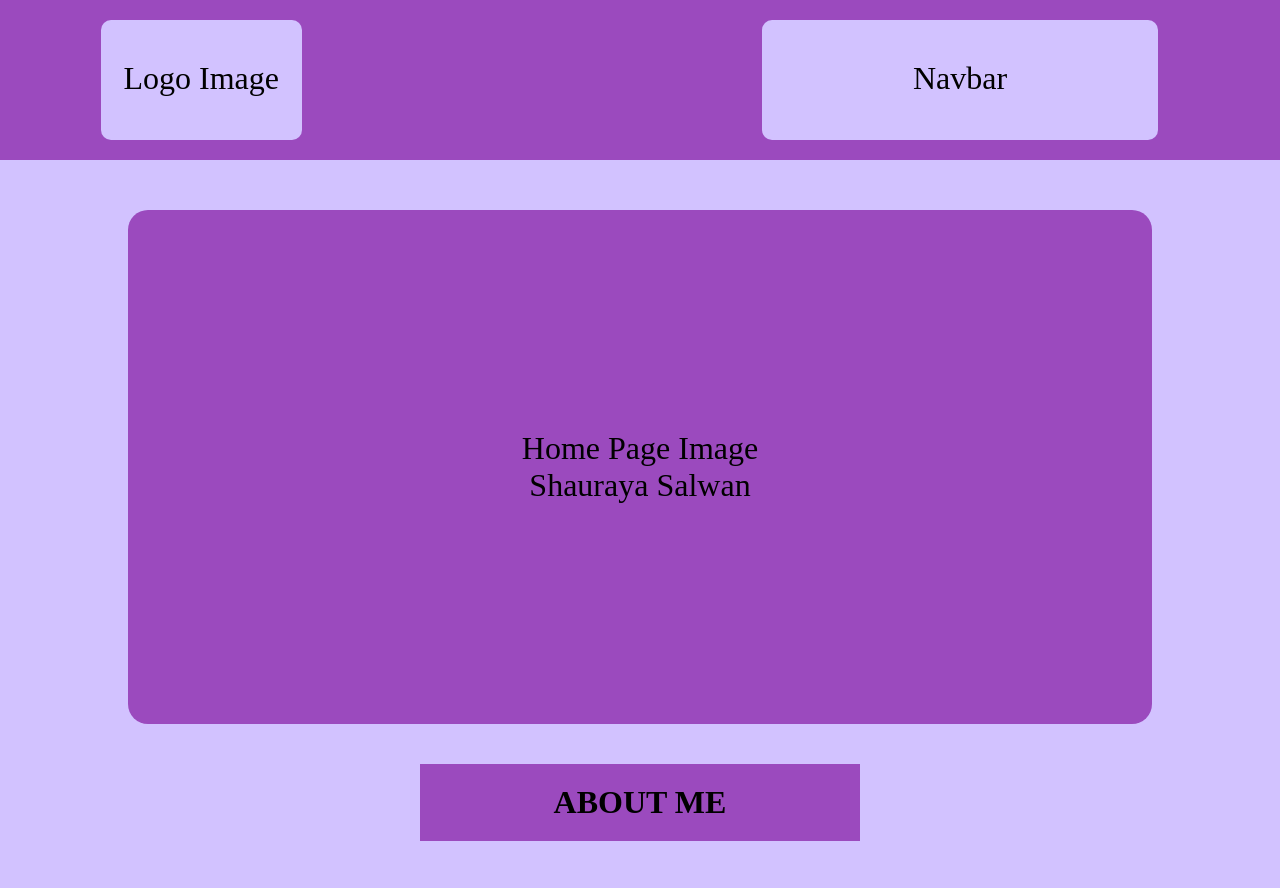
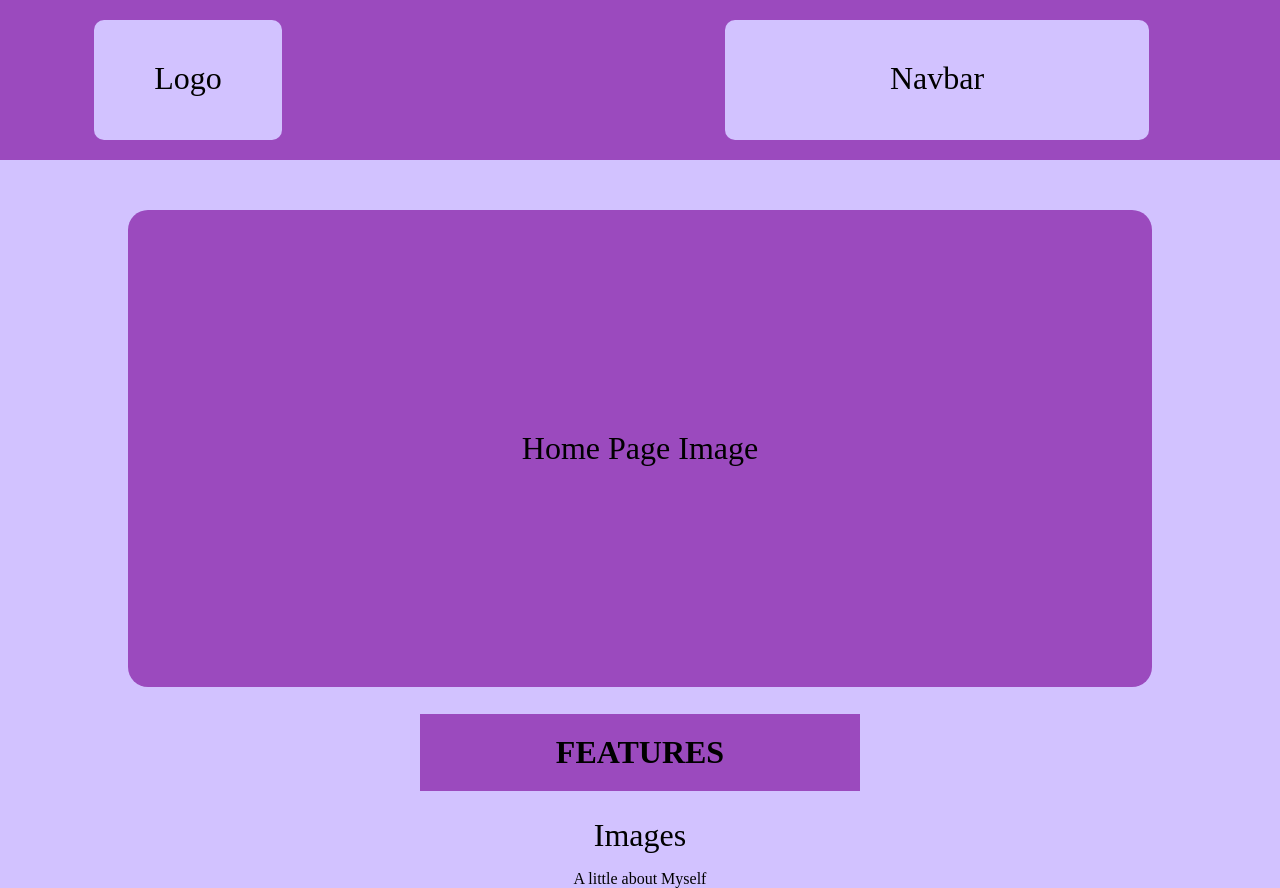
Before and after one commit to salwan333/Salwan_shauraya_Earbuds_Responsive_Page, a plain HTML site: page index.html in a window 1280 px wide. Shown: the top 888 px of the page. Drawn offline with Linux system fonts and the light colour scheme.

Commit message:
few changes in Html

```diff
--- a/index.html
+++ b/index.html
@@ -3,13 +3,13 @@
 <head>
     <meta charset="UTF-8">
     <meta name="viewport" content="width=device-width, initial-scale=1.0">
-    <title>Shauraya Salwan</title>
+    <title>EAR BUDS</title>
     <link rel="stylesheet" href="styles/main.css">
 
 </head>
 <body>
     <header>
-        <div class="logo"> Logo Image </div>
+        <div class="logo"> Logo </div>
 
         <nav id="navBar" class="navigation">
             <div id="navList">
@@ -20,14 +20,14 @@
     <section id="homeSection">
         <div>
             Home Page Image <br>
-            Shauraya Salwan
+
         </div>
     </section>
 
-    <section id="aboutMe">
-        <h1>ABOUT ME</h1>
+    <section id="FEATURES">
+        <h1>FEATURES</h1>
 
-        <div class="aboutimg">My Image</div>
+        <div class="aboutimg">Images</div>
 
         <p>
             A little about Myself
```
